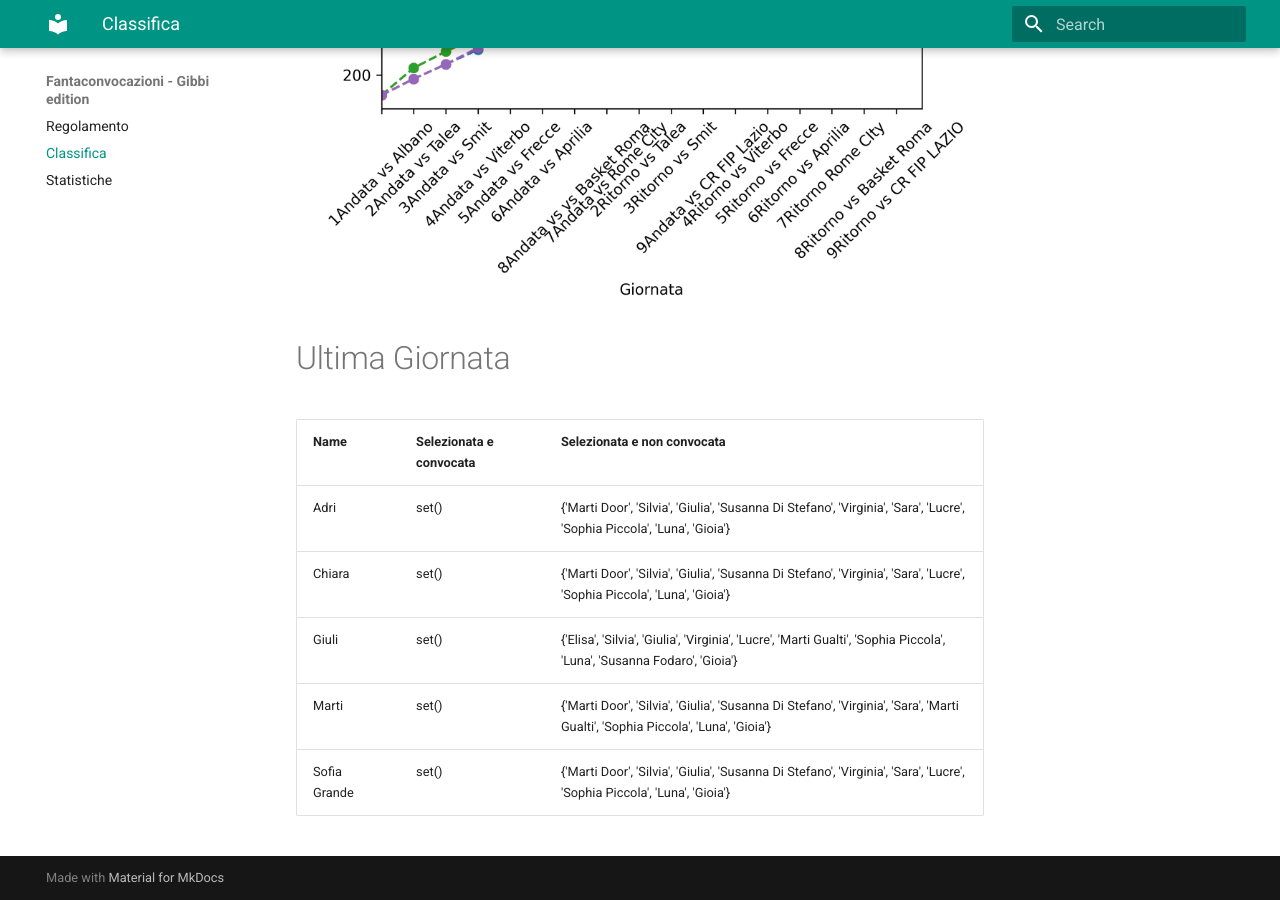
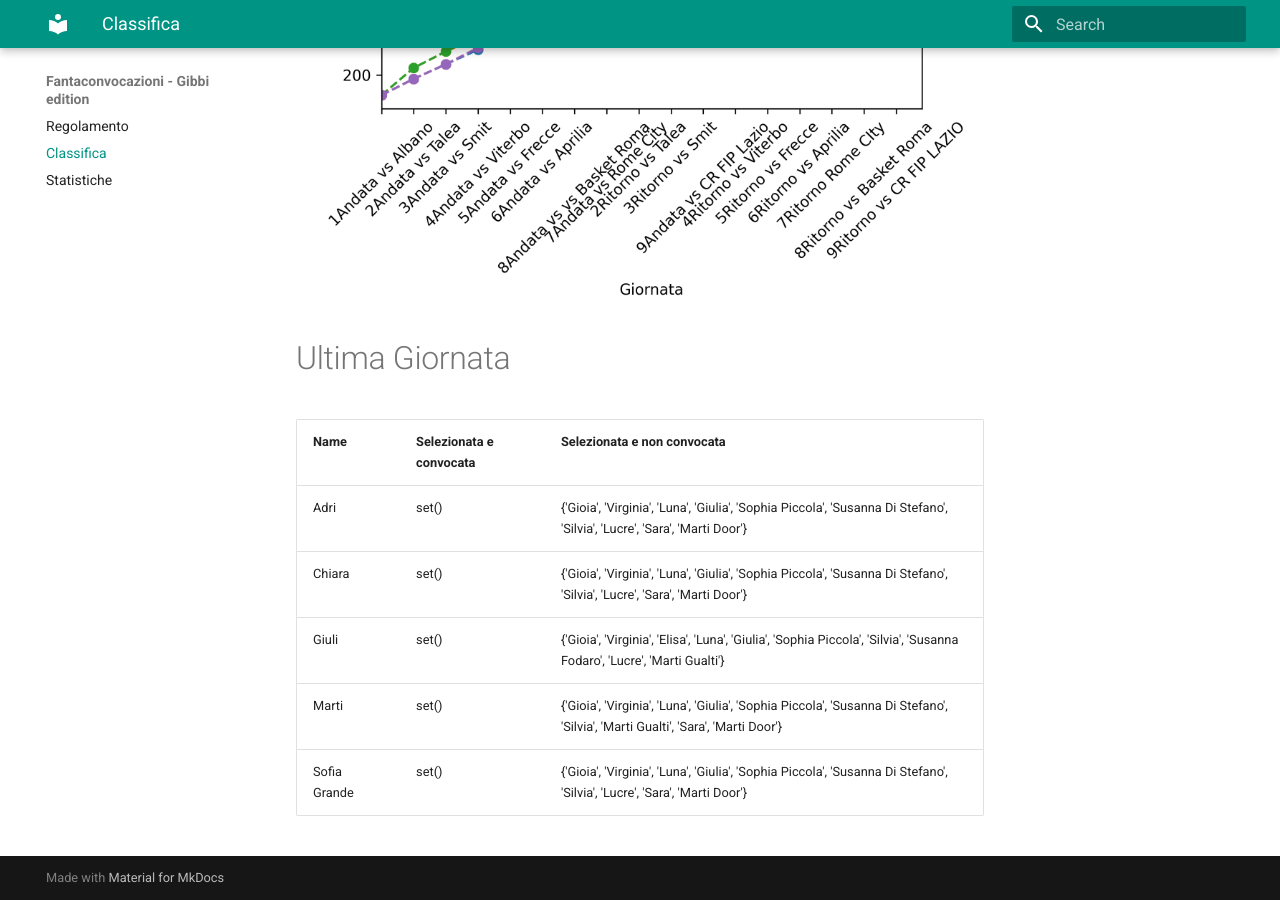
Before and after one commit to martinig94/fantagibbi, an MkDocs documentation site: the page built from docs/Classifica.md, in a window 1280 px wide and 900 px high, scrolled down 810 px. Built offline with MkDocs 1.6.1 and Material for MkDocs 9.7.7, drawn with Linux system fonts in a browser that asks for light colours.

Commit message:
Auto-update from main.py

```diff
--- a/docs/Classifica.md
+++ b/docs/Classifica.md
@@ -18,9 +18,9 @@
 <!-- START_TABLE CORRECT -->
 | Name         | Selezionata e convocata   | Selezionata e non convocata                                                                                                     |
 |:-------------|:--------------------------|:--------------------------------------------------------------------------------------------------------------------------------|
-| Adri         | set()                     | {'Marti Door', 'Silvia', 'Giulia', 'Susanna Di Stefano', 'Virginia', 'Sara', 'Lucre', 'Sophia Piccola', 'Luna', 'Gioia'}        |
-| Chiara       | set()                     | {'Marti Door', 'Silvia', 'Giulia', 'Susanna Di Stefano', 'Virginia', 'Sara', 'Lucre', 'Sophia Piccola', 'Luna', 'Gioia'}        |
-| Giuli        | set()                     | {'Elisa', 'Silvia', 'Giulia', 'Virginia', 'Lucre', 'Marti Gualti', 'Sophia Piccola', 'Luna', 'Susanna Fodaro', 'Gioia'}         |
-| Marti        | set()                     | {'Marti Door', 'Silvia', 'Giulia', 'Susanna Di Stefano', 'Virginia', 'Sara', 'Marti Gualti', 'Sophia Piccola', 'Luna', 'Gioia'} |
-| Sofia Grande | set()                     | {'Marti Door', 'Silvia', 'Giulia', 'Susanna Di Stefano', 'Virginia', 'Sara', 'Lucre', 'Sophia Piccola', 'Luna', 'Gioia'}        |
+| Adri         | set()                     | {'Gioia', 'Virginia', 'Luna', 'Giulia', 'Sophia Piccola', 'Susanna Di Stefano', 'Silvia', 'Lucre', 'Sara', 'Marti Door'}        |
+| Chiara       | set()                     | {'Gioia', 'Virginia', 'Luna', 'Giulia', 'Sophia Piccola', 'Susanna Di Stefano', 'Silvia', 'Lucre', 'Sara', 'Marti Door'}        |
+| Giuli        | set()                     | {'Gioia', 'Virginia', 'Elisa', 'Luna', 'Giulia', 'Sophia Piccola', 'Silvia', 'Susanna Fodaro', 'Lucre', 'Marti Gualti'}         |
+| Marti        | set()                     | {'Gioia', 'Virginia', 'Luna', 'Giulia', 'Sophia Piccola', 'Susanna Di Stefano', 'Silvia', 'Marti Gualti', 'Sara', 'Marti Door'} |
+| Sofia Grande | set()                     | {'Gioia', 'Virginia', 'Luna', 'Giulia', 'Sophia Piccola', 'Susanna Di Stefano', 'Silvia', 'Lucre', 'Sara', 'Marti Door'}        |
 <!-- END_TABLE CORRECT -->
```
